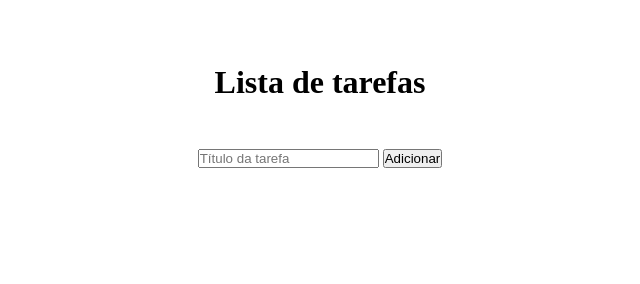
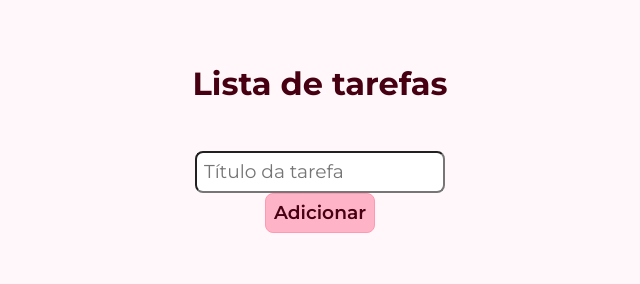
Before and after one commit to monitzz/curso_ebac_frontend, a plain HTML site: page index.html in a window 1280 px wide. Shown: the whole page, without its empty margins (320-960 px from the left). Drawn offline with nearby package versions, Linux system fonts and the light colour scheme.

Commit message:
chore: adds colors and nests selectors

```diff
--- a/main.css
+++ b/main.css
@@ -2,6 +2,12 @@
   padding: 0;
   margin: 0;
   box-sizing: border-box;
+  color: hsl(344.6, 100%, 13.7%);
+  font-family: "Montserrat", sans-serif;
+}
+
+body {
+  background-color: hsl(345, 100%, 98.4%);
 }
 
 main {
@@ -15,13 +21,27 @@ main {
 
 .form-area {
   padding: 3em;
+
+  & form {
+    & * {
+      padding: 0.4em;
+      font-size: 14pt;
+      border-radius: 8px;
+    }
+
+    & button {
+      border: solid 1px hsl(344.6, 100%, 80%);
+      background-color: hsl(344.6, 100%, 85%);
+      font-weight: 600;
+    }
+  }
 }
 
 ul {
   text-align: left;
+
+  & li {
+    list-style: none;
+    padding: 2em;
+  }
 }
-
-ul li {
-  list-style: none;
-  padding: 2em;
-}
```
